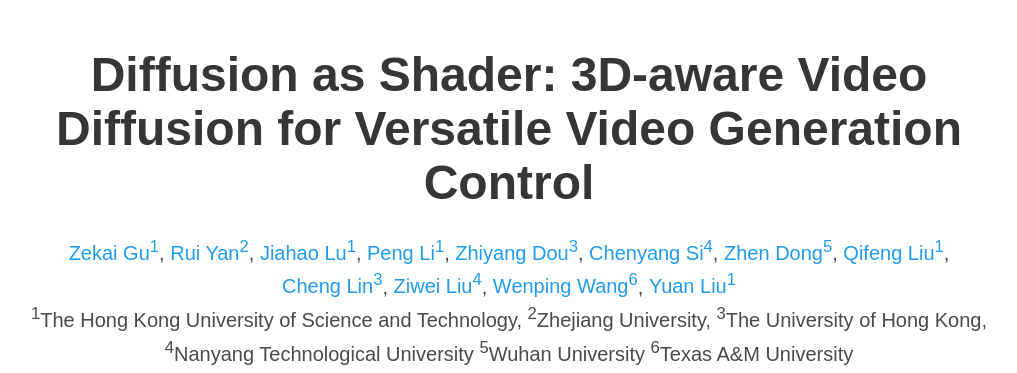
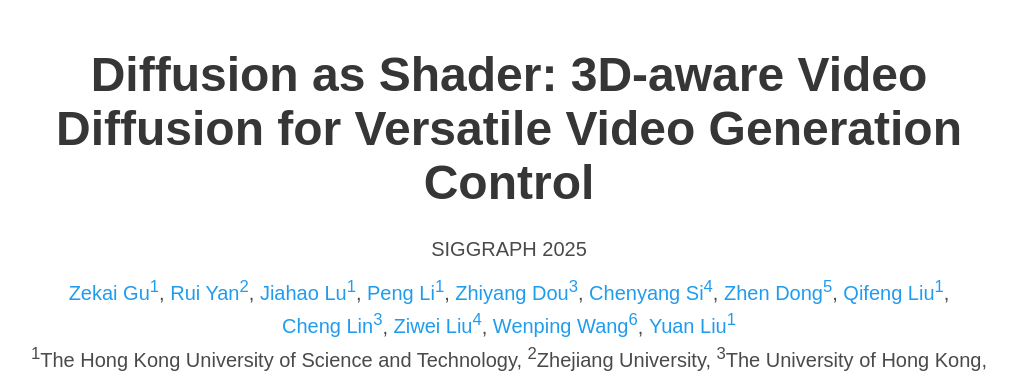
Before and after one commit to IGL-HKUST/das, a plain HTML site: page index.html in a window 1280 px wide. Shown: the top 373 px of the page, without its empty margins (131-1148 px from the left). Drawn offline with nearby package versions, Linux system fonts and the light colour scheme; some icons are missing; a web font is replaced by a local one.

Commit message:
Update index.html

```diff
--- a/index.html
+++ b/index.html
@@ -55,6 +55,9 @@
             <h1 class="title is-1 publication-title">
               Diffusion as Shader: 3D-aware Video Diffusion for Versatile Video Generation Control
             </h1>
+            <div class="is-size-5 publication-authors" style="text-align: center; margin: 10px 0;">
+                  SIGGRAPH 2025
+            </div>
             <div class="is-size-5 publication-authors">
               <!-- Paper authors -->
               <span class="author-block">
```
